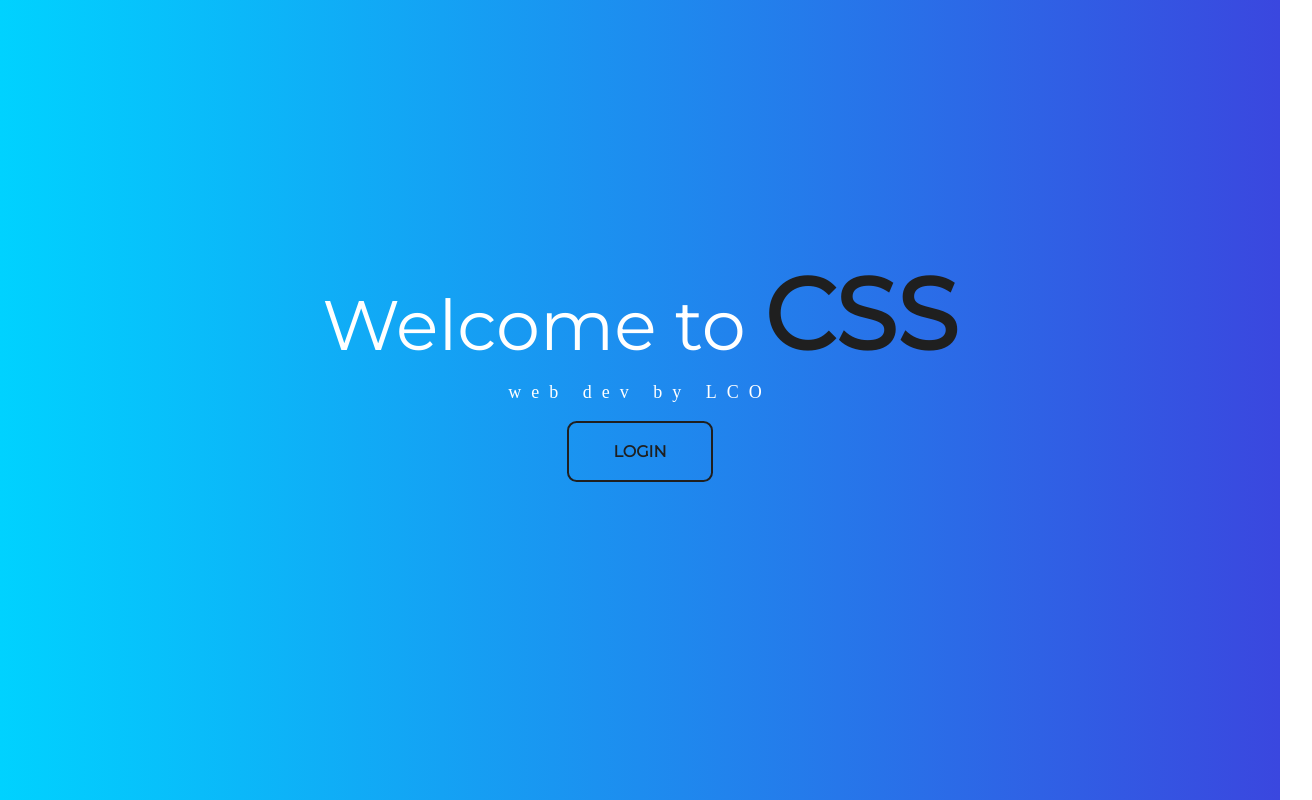
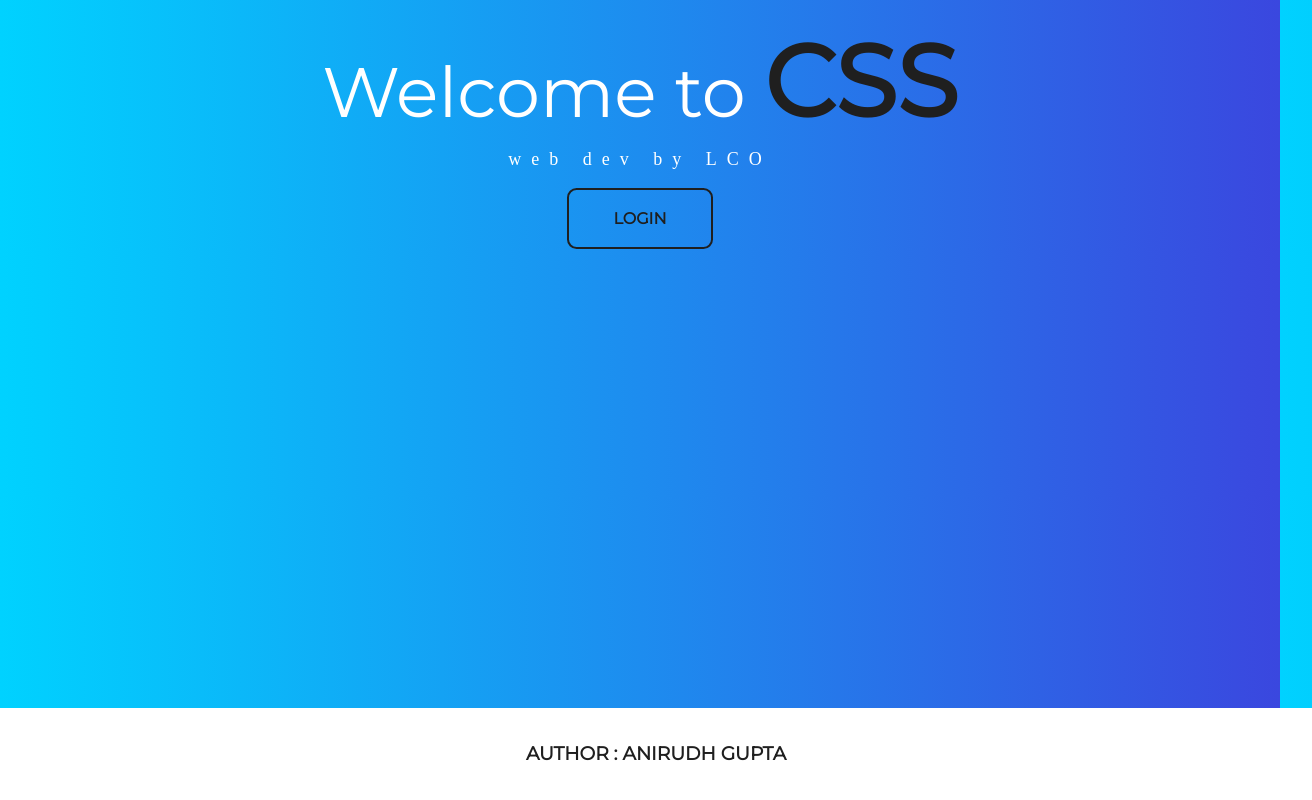
Before and after one commit to anirudhg001/WebDevLCO, a plain HTML site: page HTML/03landing/index.html in a window 1280 px wide. Shown: the whole page, 1312 px wide, since content can reach past the window. Drawn offline with Linux system fonts and the light colour scheme.

Commit message:
sticky footer

```diff
--- a/HTML/03landing/css/style.css
+++ b/HTML/03landing/css/style.css
@@ -3,12 +3,14 @@
 body {
   background: linear-gradient(90deg, #00d2ff 0%, #3a47df 100%);
   color: #ffffff;
+  padding: 0;
+  margin: 0;
 }
 
 h1 {
   font-size: 70px;
   text-align: center;
-  margin-top: 20%;
+  margin-top: 20px;
   color: #ffffff;
   font-family: "Montserrat";
   font-weight: 400;
@@ -59,3 +61,24 @@ button {
   box-shadow: 0 0 40px 40px #1f1f1f inset;
   /* by the use of inset the shadow goes inside rather than default which is outside */
 }
+
+.page-footer {
+  background-color: #ffffff;
+  color: #1f1f1f;
+  position: absolute;
+  font-size: 1rem;
+  text-align: center;
+  text-transform: uppercase;
+  font-family: "Montserrat";
+  font-weight: 500;
+  padding: 1rem;
+  bottom: 0;
+  width: 100%;
+  transition: box-shadow 300ms ease-in-out, color 300ms ease-in-out;
+}
+
+.page-footer:hover {
+  box-shadow: 0 0 40px 40px #1f1f1f inset;
+  color: #ffffff;
+  /* by the use of inset the shadow goes inside rather than default which is outside */
+}
--- a/HTML/03landing/index.html
+++ b/HTML/03landing/index.html
@@ -12,4 +12,9 @@
     <p>web dev by LCO</p>
     <button class="btn lco">login</button>
   </body>
+  <footer>
+    <div class="page-footer">
+      <h3>Author : Anirudh Gupta</h3>
+    </div>
+  </footer>
 </html>
```
